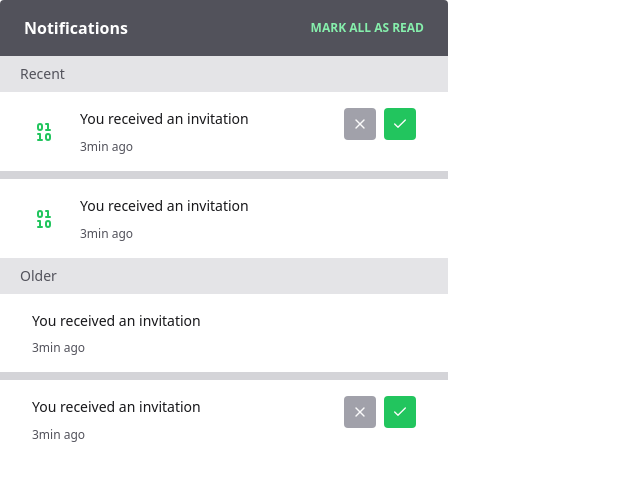
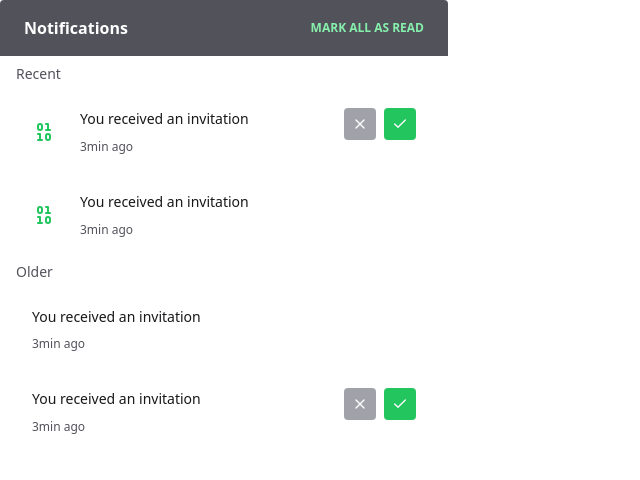
Before and after one commit to kauatwn/composition-pattern-react, a React (Vite) app: page / in a window 1280 px wide. Shown: the top 480 px of the page, without its empty margins (0-640 px from the left). Built offline with nearby package versions, Linux system fonts and the light colour scheme.

Commit message:
Ajustando estilos e layout

```diff
--- a/src/components/Widget/WidgetContent.tsx
+++ b/src/components/Widget/WidgetContent.tsx
@@ -7,13 +7,11 @@ interface WidgetContentProps {
 
 export function WidgetContent({ title, children }: WidgetContentProps) {
   return (
-    <section>
-      <h2 className="bg-zinc-200 px-5 py-2 text-sm font-medium text-zinc-600 dark:bg-zinc-950 dark:text-zinc-300">
+    <>
+      <h2 className="px-4 py-2 text-sm font-medium text-zinc-600 dark:text-zinc-300">
         {title}
       </h2>
-      <div className="divide-y-8 divide-zinc-300 dark:divide-zinc-950">
-        {children}
-      </div>
-    </section>
+      <div className="flex flex-col gap-1">{children}</div>
+    </>
   );
 }
```
